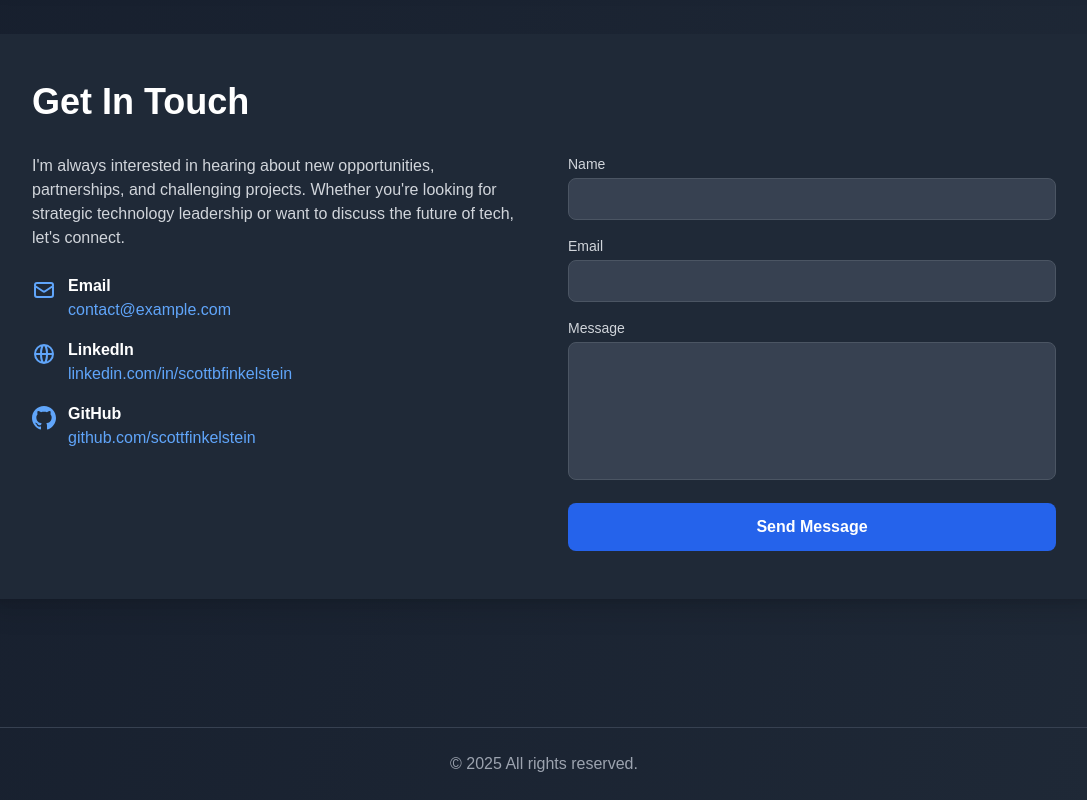
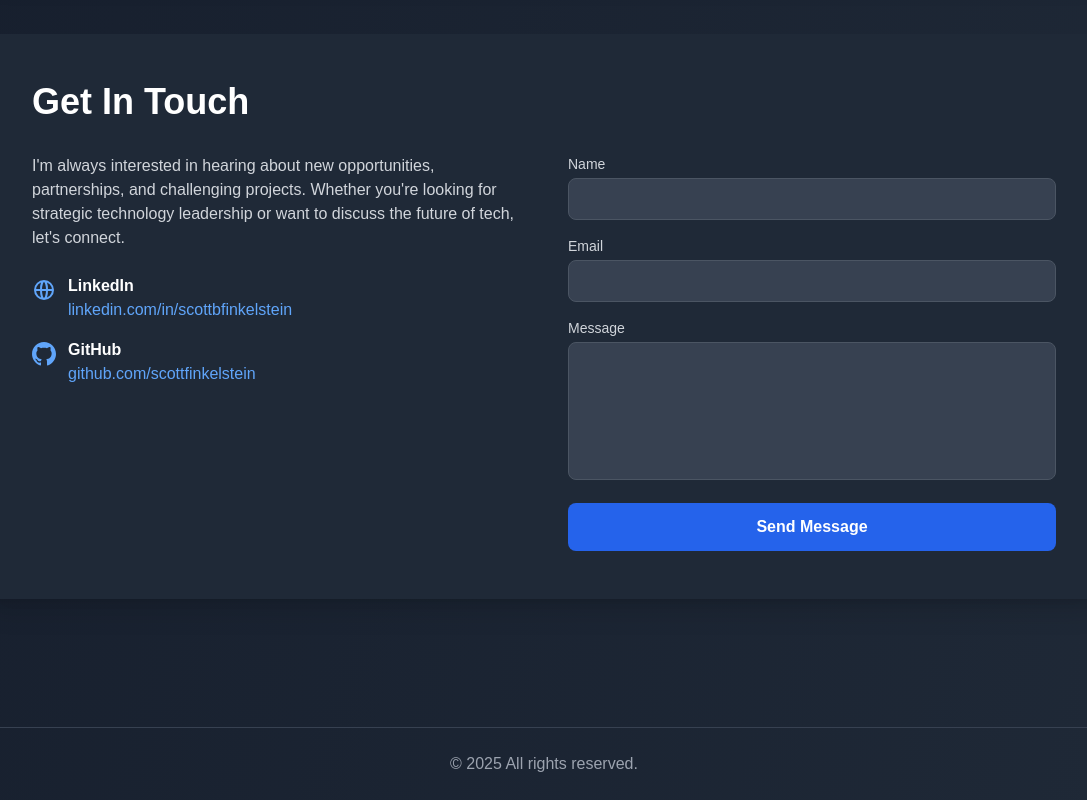
Before and after one commit to scottfinkelstein/scotts-professional-site-2025, a Next.js app: page / in a window 1280 px wide. Shown: the part 3843-4643 px from the top of the page, without its empty margins (96-1183 px from the left). Built offline with nearby package versions, Linux system fonts and the light colour scheme.

Commit message:
Update Contact component

```diff
--- a/components/Contact.tsx
+++ b/components/Contact.tsx
@@ -47,29 +47,6 @@ export default function Contact() {
               </p>
 
               <div className="space-y-4">
-                <div className="flex items-start">
-                  <svg
-                    className="w-6 h-6 text-blue-600 dark:text-blue-400 mr-3 mt-1"
-                    fill="none"
-                    strokeLinecap="round"
-                    strokeLinejoin="round"
-                    strokeWidth="2"
-                    viewBox="0 0 24 24"
-                    stroke="currentColor"
-                  >
-                    <path d="M3 8l7.89 5.26a2 2 0 002.22 0L21 8M5 19h14a2 2 0 002-2V7a2 2 0 00-2-2H5a2 2 0 00-2 2v10a2 2 0 002 2z" />
-                  </svg>
-                  <div>
-                    <h3 className="font-semibold text-gray-900 dark:text-white">Email</h3>
-                    <a
-                      href="mailto:contact@example.com"
-                      className="text-blue-600 dark:text-blue-400 hover:underline"
-                    >
-                      contact@example.com
-                    </a>
-                  </div>
-                </div>
-
                 <div className="flex items-start">
                   <svg
                     className="w-6 h-6 text-blue-600 dark:text-blue-400 mr-3 mt-1"
```
